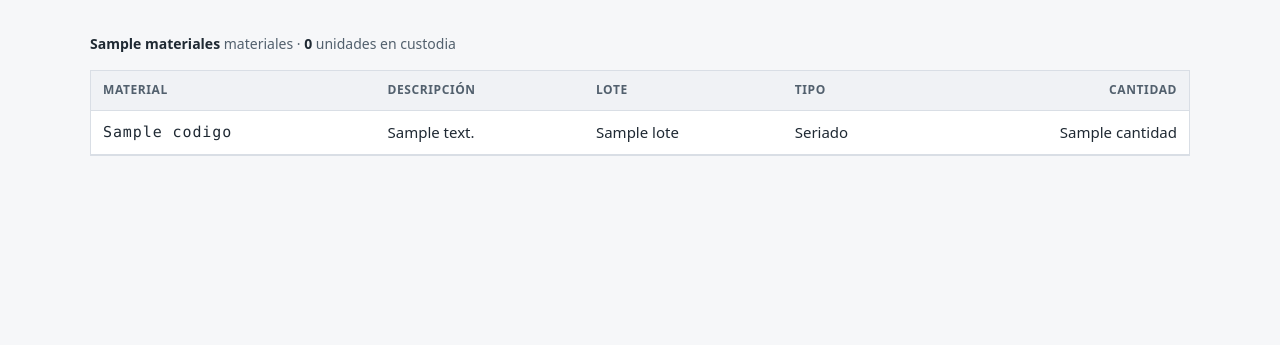
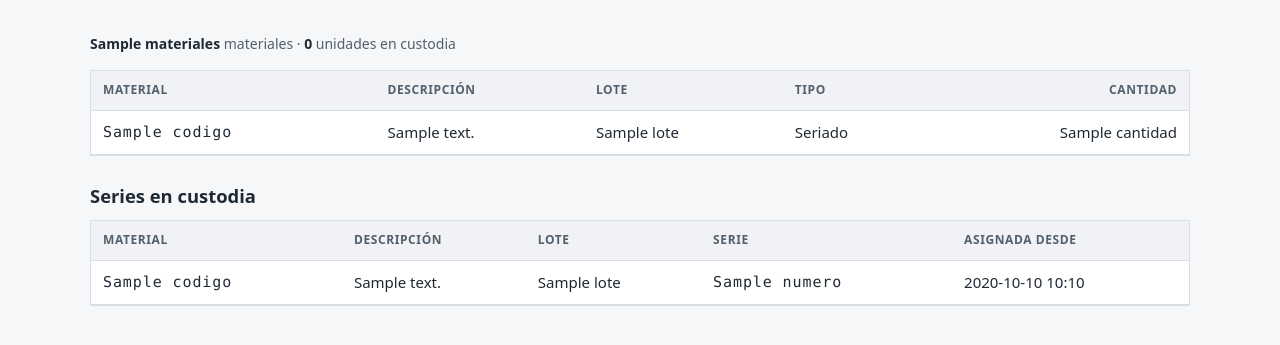
Before and after one commit to Klidsman/Lari_sistema-arquitSoft-02-Klidsman, a Django app: template templates/tecnicos/stock_tecnico.html in a window 1280 px wide. Shown: the part 163-508 px from the top of the page. Run offline with Django 5.2, Linux system fonts and the light colour scheme; the template is opened without the code that fills it: most values are stand-ins (such as "Sample title", 1, 10 or a date in 2020).

Commit message:
feat(stock): mostrar series en custodia por tecnico

```diff
--- a/templates/tecnicos/stock_tecnico.html
+++ b/templates/tecnicos/stock_tecnico.html
@@ -55,4 +55,32 @@
       {% endfor %}
     </tbody>
   </table>
+
+  <h2>Series en custodia</h2>
+  {% if series %}
+    <table class="tabla">
+      <thead>
+        <tr>
+          <th>Material</th>
+          <th>Descripción</th>
+          <th>Lote</th>
+          <th>Serie</th>
+          <th>Asignada desde</th>
+        </tr>
+      </thead>
+      <tbody>
+        {% for serie in series %}
+          <tr>
+            <td class="mono">{{ serie.material.codigo }}</td>
+            <td>{{ serie.material.descripcion }}</td>
+            <td>{{ serie.lote|default:"—" }}</td>
+            <td class="mono">{{ serie.numero }}</td>
+            <td>{{ serie.asignada_en|date:"Y-m-d H:i" }}</td>
+          </tr>
+        {% endfor %}
+      </tbody>
+    </table>
+  {% else %}
+    <p class="ayuda">Este técnico no tiene series en custodia.</p>
+  {% endif %}
 {% endblock %}
```
Also changed, not shown: DESIGN.md (+1 -1 lines), tecnicos/services.py (+15 -0 lines), tecnicos/views.py (+7 -1 lines), tests/contract/test_tecnico_stock_http.py (+68 -0 lines).
